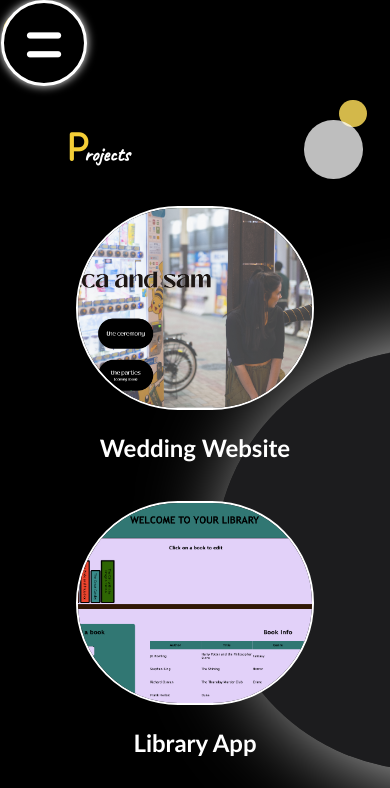
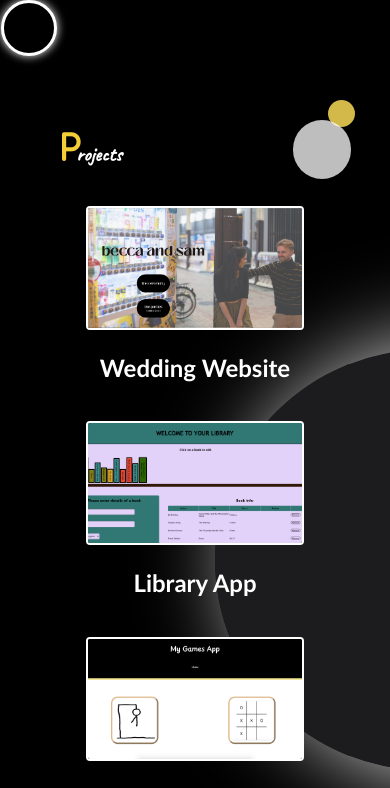
Before and after one commit to SamBaldwin4566/portfolio, a React (Create React App) app: page /projects in a window 390 px wide. Shown: the top 788 px of the page. Built offline with nearby package versions, Linux system fonts and the light colour scheme.

Commit message:
move nav bar to top of page

```diff
--- a/src/App.css
+++ b/src/App.css
@@ -17,14 +17,16 @@
 
 
 #navBar {
+  position: fixed;
+  z-index: 100;
+  background-color: black;
 
-  background-color: black;
-  width: 6.5%;
+  width: 100%;
   min-width:37px;
-  height: 100%;
+  height: 90px;
   position: fixed;
   top: 0;
-  padding-top: 180px;
+
 
 }
 
@@ -40,19 +42,19 @@
 /* Navigation Icons move down */
 @keyframes home-move {
   0%{top: 33px}
-  100%{top: 30%}
+  100%{left: 18%}
 }
 @keyframes aboutMe-move {
   0%{top: 33px}
-  100%{top: 45%}
+  100%{left: 38%}
 }
 @keyframes experience-move {
   0%{top: 33px}
-  100%{top: 60%}
+  100%{left: 58%}
 }
 @keyframes projects-move {
-  0%{top: 33px}
-  100%{top: 75%}
+  0%{top: 40px}
+  100%{left: 78%}
 }
 .nav-home-active {
   position:fixed;
@@ -61,8 +63,6 @@
   animation-fill-mode: forwards;
   animation-name: home-move;
   animation-duration: 1s;
-  width:6%;
-  height:6%;
 }
 .nav-aboutMe-active {
   position:fixed;
@@ -72,7 +72,6 @@
   animation-name: aboutMe-move;
   animation-duration: 1.25s;
 
-  width:6%;
 }
 .nav-experience-active {
   position:fixed;
@@ -81,42 +80,36 @@
   animation-fill-mode: forwards;
   animation-name: experience-move;
   animation-duration: 1.5s;
-
-  width:6%;
-  height:6%;
 }
 .nav-projects-active {
   position:fixed;
-  top: 30px;
+  top: 33px;
   left:3px;
   animation-fill-mode: forwards;
   animation-name: projects-move;
   animation-duration: 1.75s;
-
-  width:6%;
-  height: 6%
 }
 
 /* Navigation Icons move up */
 @keyframes home-move-up {
-  0%{top: 30%}
+  0%{left: 18%; top:33px}
   100%{top: 33px}
 }
 @keyframes aboutMe-move-up {
-  0%{top: 45%}
+  0%{left: 38%;top:33px}
   100%{top: 33px}
 }
 @keyframes experience-move-up {
-  0%{top: 60%}
+  0%{left: 58%;top:33px}
   100%{top: 33px}
 }
 @keyframes projects-move-up {
-  0%{top: 75%}
+  0%{left: 78%;top:33px}
   100%{top: 33px}
 }
 .nav-home {
   position:fixed;
-  top: 30%;
+  left: 18%;
   left:3px;
   animation-fill-mode: forwards;
   animation-name: home-move-up;
@@ -126,7 +119,7 @@
 }
 .nav-aboutMe {
   position:fixed;
-  top: 45%;
+  left: 38%;
   left:3px;
   animation-fill-mode: forwards;
   animation-name: aboutMe-move-up;
@@ -135,7 +128,7 @@
 }
 .nav-experience {
   position:fixed;
-  top: 60%;
+  left: 58%;
   left:3px;
   animation-fill-mode: forwards;
   animation-name: experience-move-up;
@@ -145,7 +138,7 @@
 }
 .nav-projects {
   position:fixed;
-  top: 75%;
+  left: 78%;
   left:3px;
   animation-fill-mode: forwards;
   animation-name: projects-move-up;
@@ -204,16 +197,16 @@
 
 
 .icon {
-  /* display: flex; */
   font-size: max(2vw,15px);
   color: white;
   background-color: black;
-  padding-top: 2.2vh;
-  padding-bottom:2.2vh;
+  padding:2.2vh;
+  padding-top: 20px;
+  padding-bottom:20px;
   border-radius: 100px;
   margin-top: -20px;
   margin-bottom: -20px;
-  width: 80%;
+  width: 60px;
   min-width:37px;
   transition-duration: 0.5s;
   text-decoration: underline black;
@@ -223,8 +216,8 @@
 
 }
 .icon:hover {
-  font-size: max(2vw,15px);
-  width: 80%;
+  /* font-size: max(2vw,15px); */
+
   background-color: rgb(241, 192, 200);
   text-decoration: underline rgb(241, 192, 200);
   transition-duration: 0.5s;
@@ -236,7 +229,6 @@
 
 .iconText {
   font-size: 15px;
-  /* display:none */
 
   border-bottom: red 2px;
   font-family:"Caveat", sans-serif;
@@ -244,43 +236,104 @@
 
 
 .active .icon {
-  color: black;
-  background-color: #f4ce37;
-  padding-top: 2.2vh;
-  padding-bottom:2.2vh;
+
+  color: #f4ce37;
+  padding:2.2vh;
+  padding-top: 20px;
+  padding-bottom:20px;
   border-radius: 100px;
   margin-top: -20px;
   margin-bottom: -20px;
-  width: 80%;
+  width: 60px;
   min-width:37px;
-  text-decoration: underline #f4ce37;
+  text-decoration: underline black;
 
 
 }
 .active .icon:hover {
+  color: black;
+  background-color: #f4ce37;;
   font-size: max(2vw,15px);
-  text-decoration: underline #f4ce37;
-  width: 80%;
+  text-decoration: underline #f4ce37;;
   transition-duration: 0.5s;
+  height:60px;
 }
 
 
 @media screen and (max-width: 900px){
+
+  .logo {
+    height: 50px;
+    width: 50px;
+    font-size: 300%;
+
+  }
+  .logo-active {
+    height: 50px;
+    width: 50px;
+    font-size: 300%;
+  }
+
   .iconText {
     display: none
   }
+  #navBar {
+    height:52px;
+  }
+  .icon {
+    width: 20px;
+    height:20px;
+    transition-duration: 0.5s;
+    padding: 1.1vh;
+    padding-top: 10px;
+    padding-bottom:10px;
+
+
+  }
+  .active .icon {
+
+    width: 20px;
+    height:20px;
+    transition-duration: 0.5s;
+    padding: 1.1vh;
+    padding-top: 10px;
+    padding-bottom:10px;
+  }
+  .icon:hover {
+    width: 20px;
+    height:20px;
+    transition-duration: 0.5s;
+    padding: 1.1vh;
+    padding-top: 10px;
+    padding-bottom:10px;
+
+
+  }
+  .active .icon:hover {
+
+    width: 20px;
+    height:20px;
+    transition-duration: 0.5s;
+    padding: 1.1vh;
+    padding-top: 10px;
+    padding-bottom:10px;
+  }
+
+
 }
 
 @media screen and (min-width: 900px){
   .icon:hover {
-    width: 120%;
-    height:45px;
+    width: 60px;
+    height:50px;
+    transition-duration: 0.5s;
 
 
   }
   .active .icon:hover {
-    width: 120%;
-
+    width: 60px;
+    height:50px;
+    transition-duration: 0.5s;
   }
 
 }
@@ -316,7 +369,7 @@
   border-radius: 50%;
   position:fixed;
   top: 120px;
-  left:78vw;
+  left:75vw;
   z-index:-40;
 }
 #profPic {
@@ -326,7 +379,7 @@
   border-radius: 50%;
   position:fixed;
   top: 120px;
-  left:78vw;
+  left:75vw;
   z-index:100;
 }
 .circle3 {
@@ -336,7 +389,7 @@
   border-radius: 50%;
   position:fixed;
   top: 100px;
-  left:87vw;
+  left:84vw;
   z-index:-50;
 }
 
@@ -384,14 +437,14 @@
 
 .name {
   margin-top: 130px;
-  margin-left: 17vw;
+  margin-left: 15vw;
   font-size: max(3vw, 20px);
   font-family:"Caveat", sans-serif;
   text-align: left;
 }
 
 #role {
-  margin-left:22vw;
+  margin-left:20vw;
   margin-top:70px;
   font-size: max(7vw, 43px);
   font-family:"Comfortaa", sans-serif;
@@ -453,8 +506,8 @@
 /* //////////////////About me styles ////////////////*/
 
 #aboutMe {
-  width: 80%;
-  margin-left: 10%;
+  width: 85%;
+  margin: auto;
   margin-top:100px;
   z-index:1;
 }
@@ -654,7 +707,7 @@
 
 #expSection {
   display: flex;
-  width:90%;
+  width:100%;
   margin: auto
 }
 
@@ -943,12 +996,17 @@
   }
 
   .projectsImg {
-    width: 60%;
+
     margin-top:20px;
-    border:white 2px solid
+    border:white 2px solid;
+    border-radius:4px;
+    width: 55%;
+    height: 120px;
+  }
+  .projectsImg:hover {
+    width: 55%;
+    height: 120px;
   }
 
-  .projectsImg:hover {
-    width:70%;
-  }
+
 }
--- a/src/components/aboutMe.js
+++ b/src/components/aboutMe.js
@@ -26,7 +26,7 @@
                             <div class="skills">React</div>
                             <div class="skills">HTML</div>
                             <div class="skills">CSS</div>
-                            <div class="skills">Git</div>
+                            <div class="skills">PHP</div>
                         </div>
 
 
--- a/src/components/navBar.js
+++ b/src/components/navBar.js
@@ -51,7 +51,9 @@
     return(
         <div id="navBar">
 
-            <div id="logo" className="logo" onClick={dropMenu}>=</div>
+            <div id="logo" className="logo" onClick={dropMenu}>
+
+            </div>
 
 
             <div  className="nav">
```
